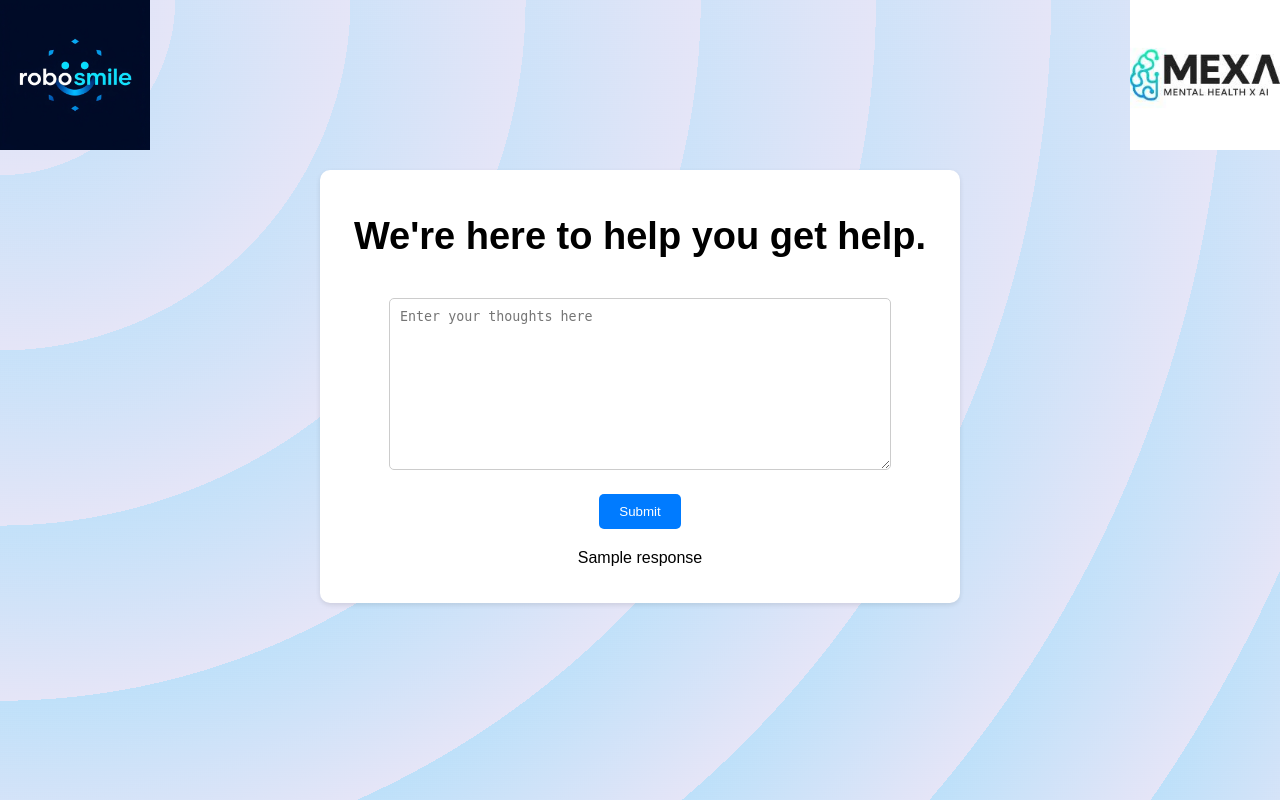
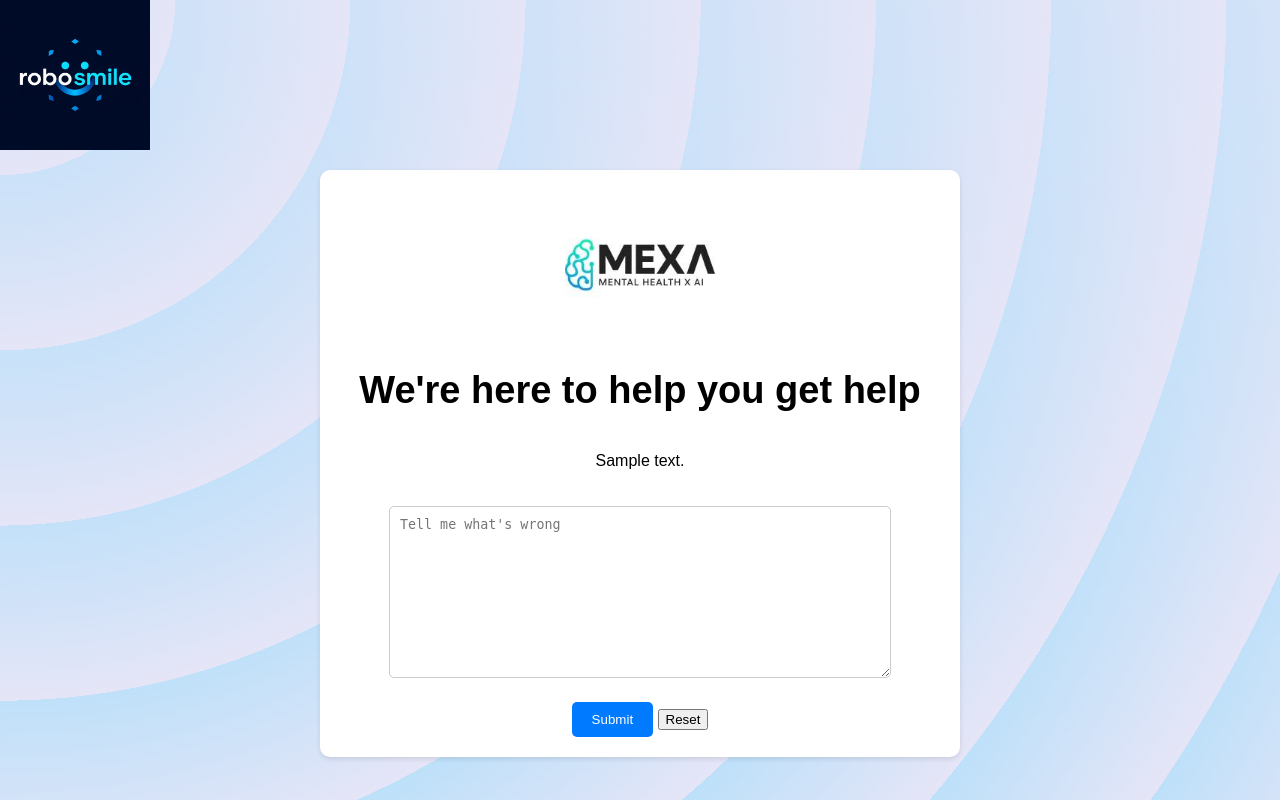
Before and after one commit to AdamLoydHarris/RoboSmile_Measurement, a Flask app: template templates/index.html in a window 1280 px wide. Run offline with Flask 3, Linux system fonts and the light colour scheme; the template is opened without the code that fills it: most values are stand-ins (such as "Sample title", 1, 10 or a date in 2020).

Commit message:
made some changes to app. prompting better and displaying messages more clearly.

```diff
--- a/app.py
+++ b/app.py
@@ -1,4 +1,4 @@
-from flask import Flask, render_template, request
+from flask import Flask, render_template, request, session
 import google.generativeai as genai
 
 # Load a pre-trained language model
@@ -10,31 +10,72 @@ genai.configure(api_key=GOOGLE_API_KEY)
 model = genai.GenerativeModel('gemini-pro')
 
 
-
-pre_prompt = "lets do some role play. I'm going to give you some text data. Lets assume that this person might be having some mental health distress that they have trouble expressing and you want to figure out what might be wrong with them. importantly, you're going to be entering into a dialog to come up with a summary that they can use to help describe their problems to mental health professionals. You should therefore not put words in their mouth, they can always add on stuff later. you should be clear, compassionate, and not patronising.:"
+pre_prompt = """"
+I'm going to give you some text from a person
+that might be having some mental health distress
+that they have trouble expressing. Here are the rules: \n
+- you have to figure what the best way is to describe their
+problems to a mental health profesional. \n
+- importantly, you're going to be entering into a dialog and you
+should not put words in their mouth \n
+- you should not give a formal diagnosis \n
+- be brief and ask only one ot two questions at a time.
+- you must be clear, compassionate, and sympathetic. \n
+- You are only the listener,and will not role play both parts of the chat \n
+- If you are uncertain about something, ask a question.
+- When you feel you have enough useful information,
+offer to summarise what youve gleaned from your conversation for either \n
+a friend or healthcare professional \n
+- Do not make things up that the patient hasn't said \n
+- DO NOT MAKE THINGS UP \n
+- DO NOT MAKE THINGS UP \n
+- you are in character the whole time. no saying the other side \n
+- do not put the whole message in quotatin marks
+"""
 
 
-def generate_initial_response(user_input, pre_prompt):
-    prompt = f'{pre_prompt}\n {user_input}'
-    response = model.generate_content(prompt)
-    return response.text
+
+# def generate_initial_response(user_input, pre_prompt):
+#     prompt = f'{pre_prompt}\n {user_input}'
+#     response = model.generate_content(prompt)
+#     return response.text
 
 
 app = Flask(__name__)
-
+app.secret_key = 'robosmile'
 # def get_response(prompt):
 #     endpoint = aiplatform.Endpoint(endpoint_name="your_endpoint_name")
 #     response = endpoint.predict(instances=[{"text": prompt}])
 #     return response.predictions[0]["text"]
 
+# @app.route("/", methods=["GET", "POST"])
+# def index():
+#     if request.method == "POST":
+#         user_input = request.form["user_input"]
+#         response = generate_initial_response(user_input, pre_prompt)
+#         return render_template("index.html", response=response)
+#     else:
+#         return render_template("index.html")
+
 @app.route("/", methods=["GET", "POST"])
 def index():
+    chat = model.start_chat()
+    response = chat.send_message(pre_prompt)
+    if 'conversation' not in session:
+        session['conversation'] = []
+
     if request.method == "POST":
         user_input = request.form["user_input"]
-        response = generate_initial_response(user_input, pre_prompt)
-        return render_template("index.html", response=response)
-    else:
-        return render_template("index.html")
+        if user_input:
+            session['conversation'].append({'sender': 'user', 'text': user_input})
+
+            # Send user input to Gemini API and get response
+            # response = generate_initial_response(user_input, pre_prompt)
+            chat.send_message("remember the rules")
+            response = chat.send_message(user_input).text
+            session['conversation'].append({'sender': 'ai', 'text': response})
+
+    return render_template("index.html", conversation=session['conversation'])
 
 if __name__ == "__main__":
     app.run(debug=True)
--- a/static/styles/style.css
+++ b/static/styles/style.css
@@ -7,6 +7,28 @@ body {
     background-color: #f0f0f0;
 }
 
+.chat-box {
+    max-height: 400px;
+    overflow-y: scroll;
+}
+
+.message {
+    margin-bottom: 10px;
+}
+
+.message.user {
+    text-align: right;
+    background-color: #e0f2f1;
+    padding: 10px;
+    border-radius: 10px 10px 0 10px;
+}
+
+.message.ai {
+    text-align: left;
+    background-color: #f0f0f0;
+    padding: 10px;
+    border-radius: 10px 10px 10px 0;
+}
 
 .logo-container {
     display: flex;
@@ -27,6 +49,18 @@ body {
     box-shadow: 0 2px 5px rgba(0, 0, 0, 0.1);
     text-align: center;
 }
+.user-message {
+    text-align: right;
+    color: green;
+    margin-right: 20px;
+  }
+
+.bot-message {
+    text-align: left;
+    color: blue;
+    margin-left: 20px;
+  }
+
 
 h1 {
     font-size: 38px;
--- a/templates/index.html
+++ b/templates/index.html
@@ -1,4 +1,4 @@
-<!DOCTYPE html>
+<!-- <!DOCTYPE html>
 <html lang="en">
 <head>
     <meta charset="UTF-8">
@@ -9,18 +9,72 @@
 <body>
     <div class="logo-container">
         <img src="static/images/robosmile.jpeg" alt="Team Logo", class="logo">
-        <img src="static/images/mexa_square.jpeg" alt="MEXA Logo", class="logo">
     </div>
     <div class="container">
+        <img src="static/images/mexa_square.jpeg" alt="MEXA Logo", class="logo">
         <h1>We're here to help you get help.</h1>
         <form method="POST">
-            <textarea name="user_input" rows="10" cols="50" placeholder="Enter your thoughts here"></textarea>
+            <textarea name="user_input" rows="10" cols="50" placeholder="Tell me what's wrong"></textarea>
             <br>
             <input type="submit" value="Submit">
         </form>
         <p>{{ response }}</p>
 
     </div>
+    <-- <div class="logo-container">
+        <img src="static/images/robosmile.jpeg" alt="Team Logo", class="logo">
+    </div>
+    <div class="container">
+
+        <img src="static/images/mexa_square.jpeg" alt="MEXA Logo", class="logo">
+        <h1>We're here to help you get help.</h1>
+        <form method="POST">
+            <textarea name="user_input" rows="10" cols="50" placeholder="Tell me what's wrong"></textarea>
+            <br>
+            <input type="submit" value="Submit">
+        </form>
+        <p>{{ response }}</p>
+    </div> -->
+<!-- </body>
+
+</html> -->
+
+
+<!DOCTYPE html>
+<html lang="en">
+<head>
+    <meta charset="UTF-8">
+    <meta name="viewport" content="width=device-width, initial-scale=1.0">
+    <title>RoboSmile</title>
+    <link rel="stylesheet" href="static/styles/style.css">
+</head>
+<body>
+    <div class="logo-container">
+        <img src="static/images/robosmile.jpeg" alt="Team Logo", class="logo">
+    </div>
+    <div class="container">
+        <img src="static/images/mexa_square.jpeg" alt="MEXA Logo", class="logo">
+        <h1>We're here to help you get help</h1>
+        <div class="chat-box">
+            {% for message in conversation %}
+                <div class="message {{ message.sender }}">
+                    <p>{{ message.text }}</p>
+                </div>
+            {% endfor %}
+        </div>
+        <form method="POST">
+            <textarea name="user_input" rows="10" cols="50" placeholder="Tell me what's wrong"></textarea>
+            <br>
+            <input type="submit" value="Submit">
+            <button type="button" onclick="resetChat()">Reset</button>
+        </form>
+    </div>
+    <script>
+        function resetChat() {
+            // Send a request to the server to clear the conversation history
+            // and reload the page
+            window.location.href = "/";
+        }
+    </script>
 </body>
-
 </html>
```
Also changed, not shown: 1 other file.
